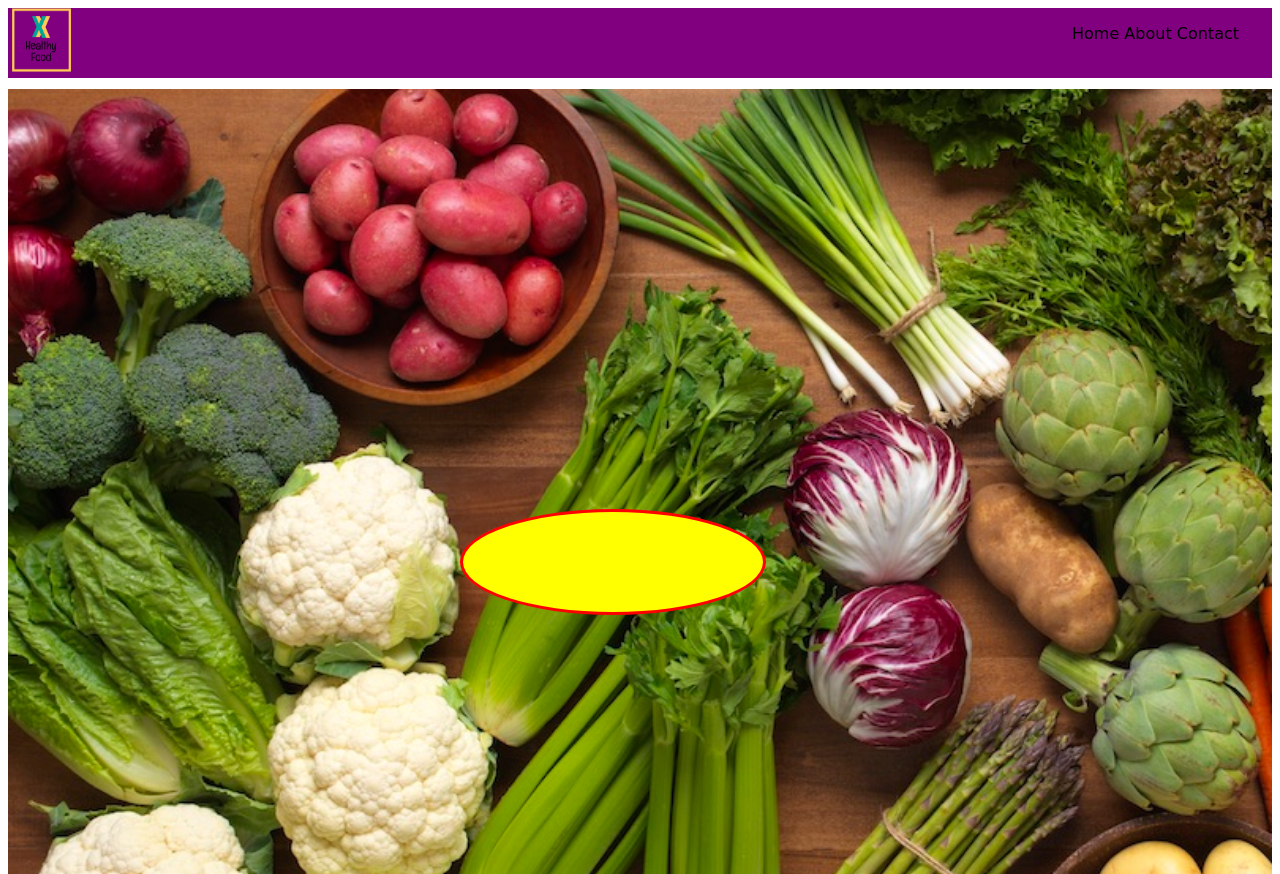
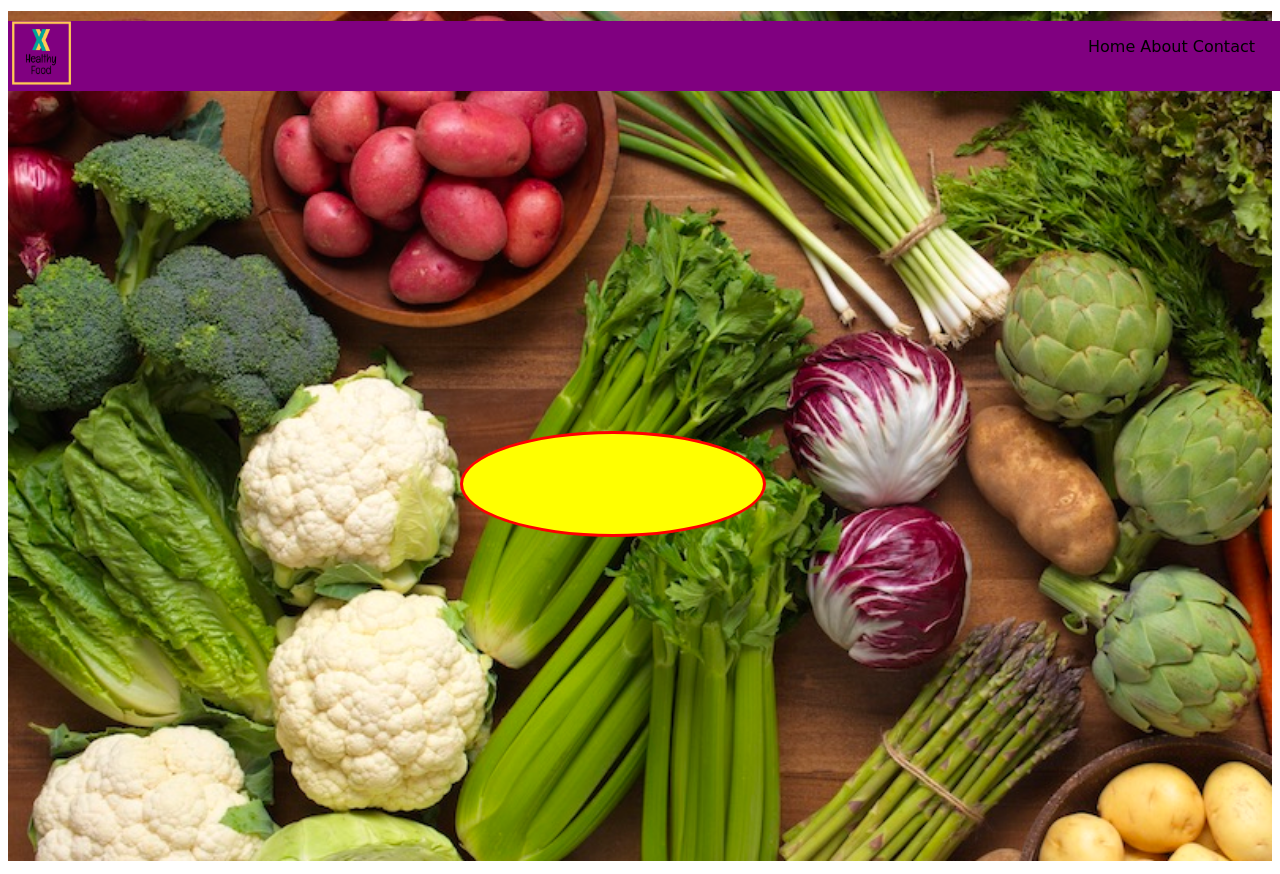
Before and after one commit to evangelinavargas/healthy-eating, a plain HTML site: page index.html in a window 1280 px wide. Shown: the top 874 px of the page. Drawn offline with Linux system fonts and the light colour scheme.

```diff
--- a/css/style.css
+++ b/css/style.css
@@ -6,8 +6,10 @@
     height: 70px;
     width: 100%;
     background-color: purple;
-    rgba: (138, 0, 230, .4);
+    /*rgba: (138, 0, 230, .4);*/
     font-family: 'Just Another Hand', cursive;
+    position: fixed;
+    z-index: 1;
 }
 
 .logo {
```
